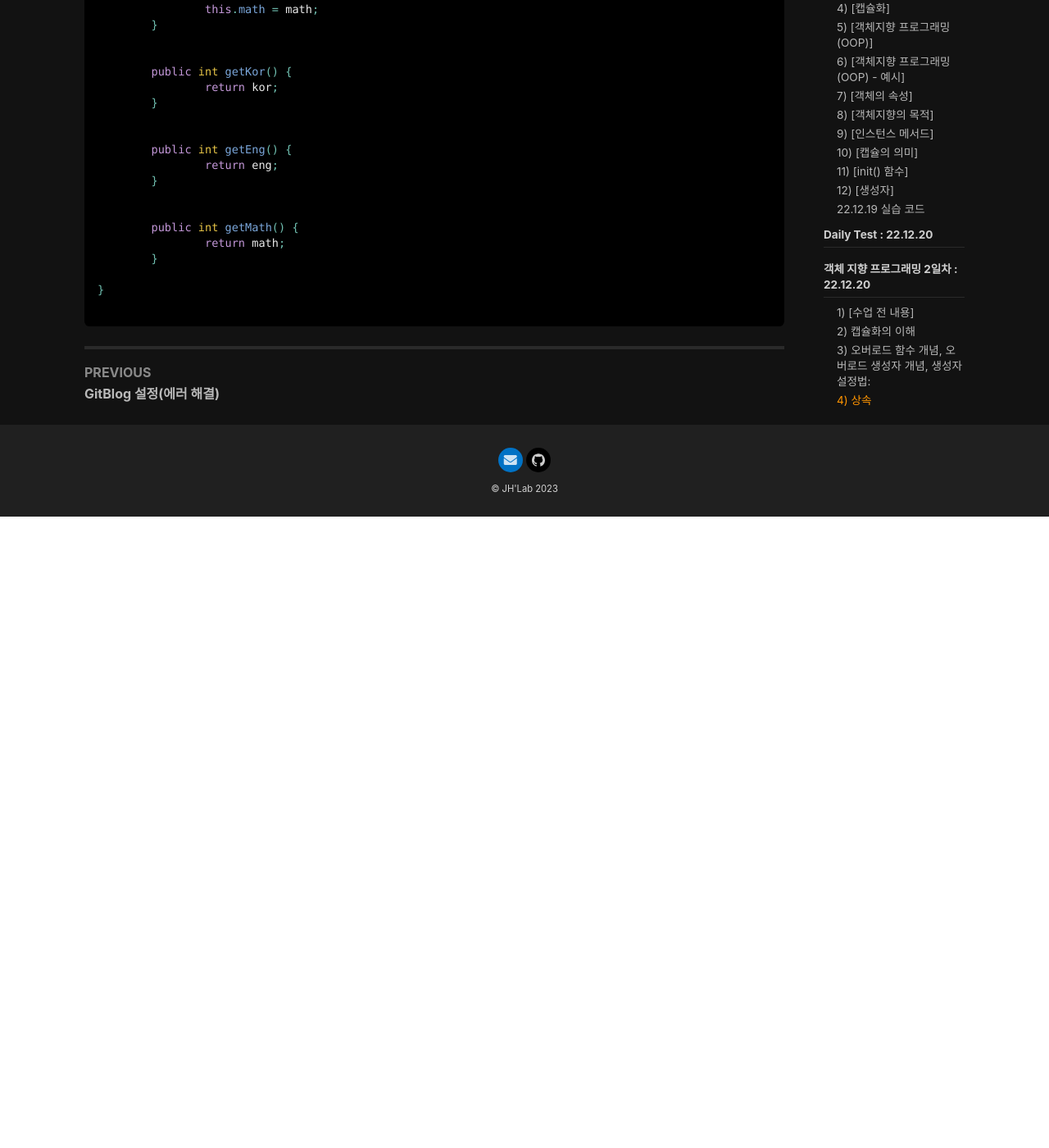
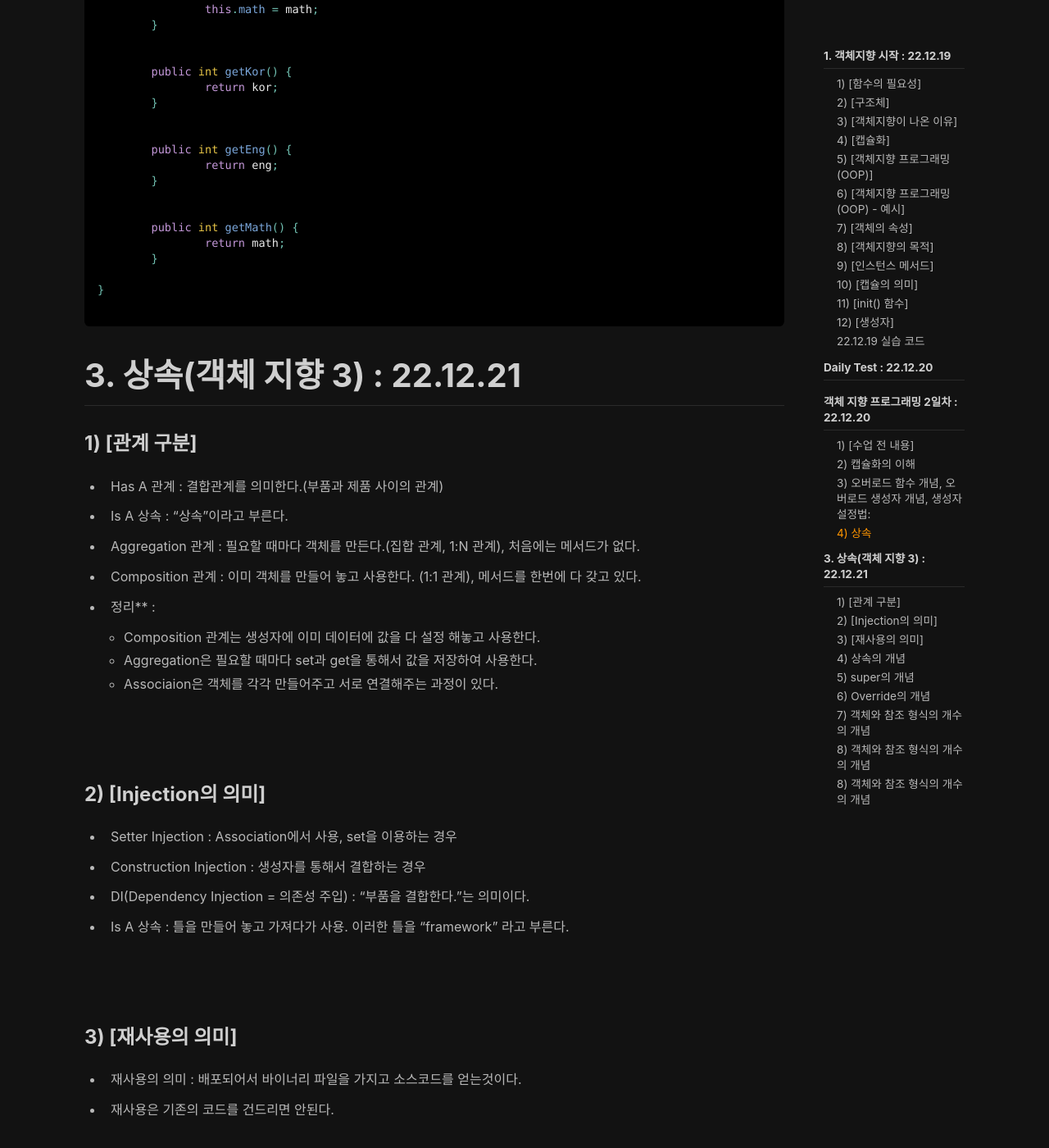
Before and after one commit to wogjs0911/wogjs0911.github.io, a Jekyll site: the page built from _posts/2022-12-19-Week4 Code.md, in a window 1280 px wide and 1400 px high, scrolled down 18465 px. Shown: the whole window at 82% size. Built offline with Jekyll 4.4.1, drawn with Linux system fonts in a browser that asks for light colours; nearby versions of some CDN libraries; comment, search, counter and statistics services are not loaded; before the commit the page ends 19095 px from its top, so only the background shows below that; some of the changed text lies outside the part shown.

Commit message:
day18Test

````diff
--- a/_posts/2022-12-19-Week4 Code.md
+++ b/_posts/2022-12-19-Week4 Code.md
@@ -913,3 +913,113 @@
 }
 
 ```
+
+
+# 3. 상속(객체 지향 3) : 22.12.21
+
+### 1) [관계 구분]
+
+- Has A 관계 : 결합관계를 의미한다.(부품과 제품 사이의 관계)
+
+- Is A 상속    : "상속"이라고 부른다.
+
+- Aggregation 관계 : 필요할 때마다 객체를 만든다.(집합 관계, 1:N 관계), 처음에는 메서드가 없다.
+
+- Composition 관계 : 이미 객체를 만들어 놓고 사용한다. (1:1 관계), 메서드를 한번에 다 갖고 있다.
+
+- 정리** :
+	- Composition 관계는 생성자에 이미 데이터에 값을 다 설정 해놓고 사용한다.
+	- Aggregation은 필요할 때마다 set과 get을 통해서 값을 저장하여 사용한다.
+	- Associaion은 객체를 각각 만들어주고 서로 연결해주는 과정이 있다.
+
+<br><br>
+### 2) [Injection의 의미]
+
+- Setter Injection : Association에서 사용, set을 이용하는 경우
+
+- Construction Injection : 생성자를 통해서 결합하는 경우
+
+- DI(Dependency Injection = 의존성 주입) : "부품을 결합한다."는 의미이다.
+
+- Is A 상속 : 틀을 만들어 놓고 가져다가 사용.
+				 이러한 틀을 "framework" 라고 부른다.
+
+<br><br>
+### 3) [재사용의 의미]
+
+- 재사용의 의미 : 배포되어서 바이너리 파일을 가지고 소스코드를 얻는것이다.
+
+- 재사용은 기존의 코드를 건드리면 안된다.
+
+
+<br><br>
+### 4) 상속의 개념
+
+<br>
+- 상속을 관계해주는 방법, 첫번째 방법 : extends 이용
+
+```java
+package ex7.is_a;
+
+public class NewlecExam extends Exam { // 이부분
+
+	private int com;
+
+}
+```
+
+- Exam은 부모클래스,  NewlecExam은 자식클래스
+
+<br><br>
+- 상속을 관계해주는 방법, 두번째 방법 : Exam exam 이용
+- 2가지 방식을 같이 쓰진 못한다.
+
+```java
+package ex7.is_a;
+
+public class NewlecExam {
+
+	private Exam exam; // 이부분
+	private int com;
+
+}
+```
+
+<br><br>
+### 5) super의 개념
+
+- super() : 부모의 틀을 가져온다.(부모의 생성자를 가져온다.)
+
+
+
+<br><br>
+### 6) Override의 개념
+
+
+
+<br><br>
+### 7) 객체와 참조 형식의 개수의 개념
+
+```java
+Exam exam = new Exam();				// 가능.
+NewlecExam exam = new NewlecExam();		// 가능.
+NewlecExam exam = new Exam();			// 불가능.
+Exam exam = new NewlecExam();			// 가능. NewlecExam은 자식이라서 부모 범위로 포함해서 더 큰 범위로 생성된다. 더 큰 범위(NewlecExam)에서는 작은 범위인 Exam을 사용할 수 있다.
+									// new로 객체가 만들어지기 때문이다.
+
+```
+
+
+
+<br><br>
+### 8) 객체와 참조 형식의 개수의 개념
+
+- 부모에 메서드가 없다면 오버라이드 메서드를 호출할 수 없다.
+
+
+<br><br>
+### 8) 객체와 참조 형식의 개수의 개념
+
+- 자식 메서드인 Override가 우선시 된다.
+
+- Framework도 만들어지는 과정이 이것과 같다. 내가 만든 프로그래밍 순서를 거쳐서 원래 프로그래밍 순서로 되돌아간다. 하지만, 되돌아가는 것은 순회하는 느낌으로 돌아가는 것이며 되돌아가는 것도 내가 선언을 따로 해줘야 한다.
````
